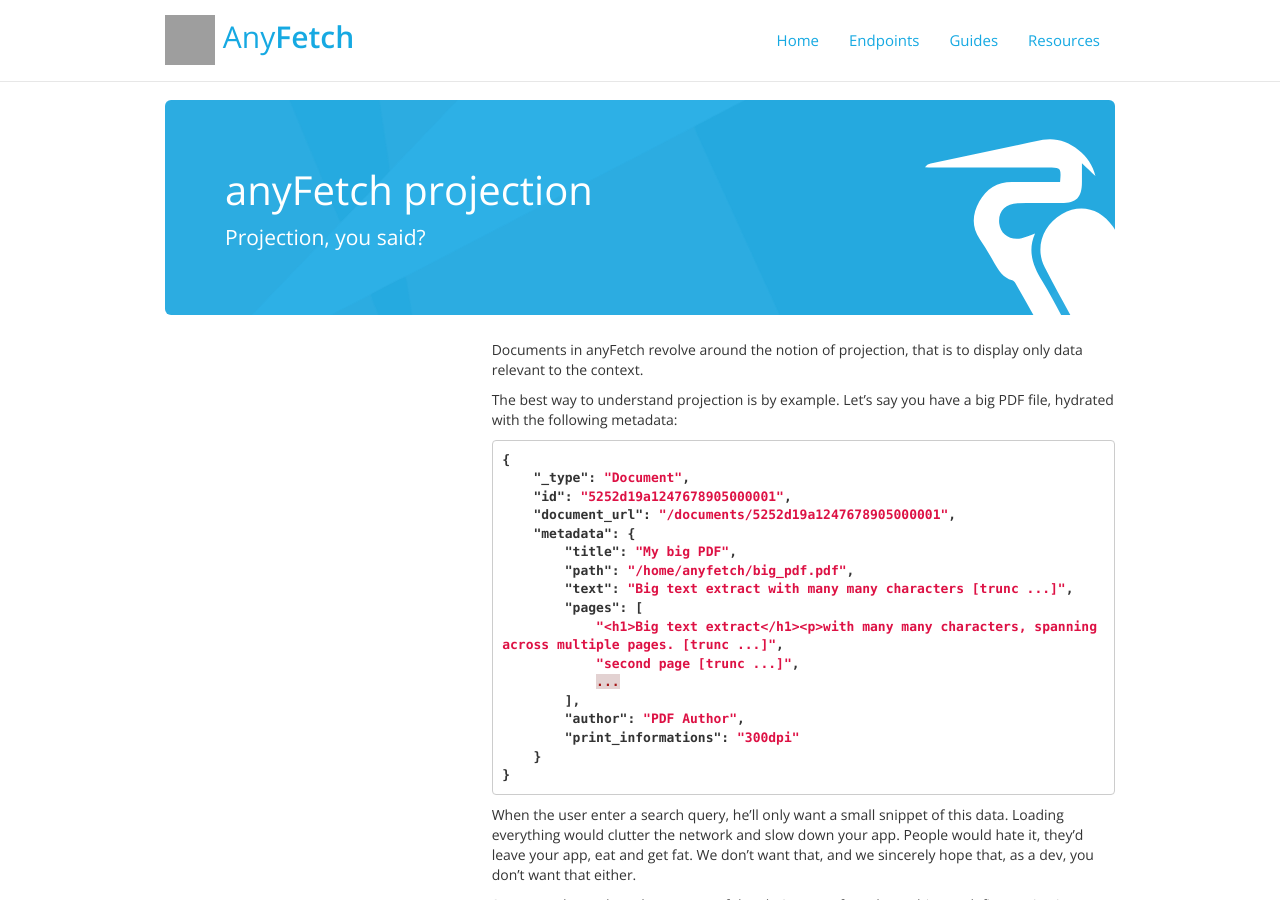
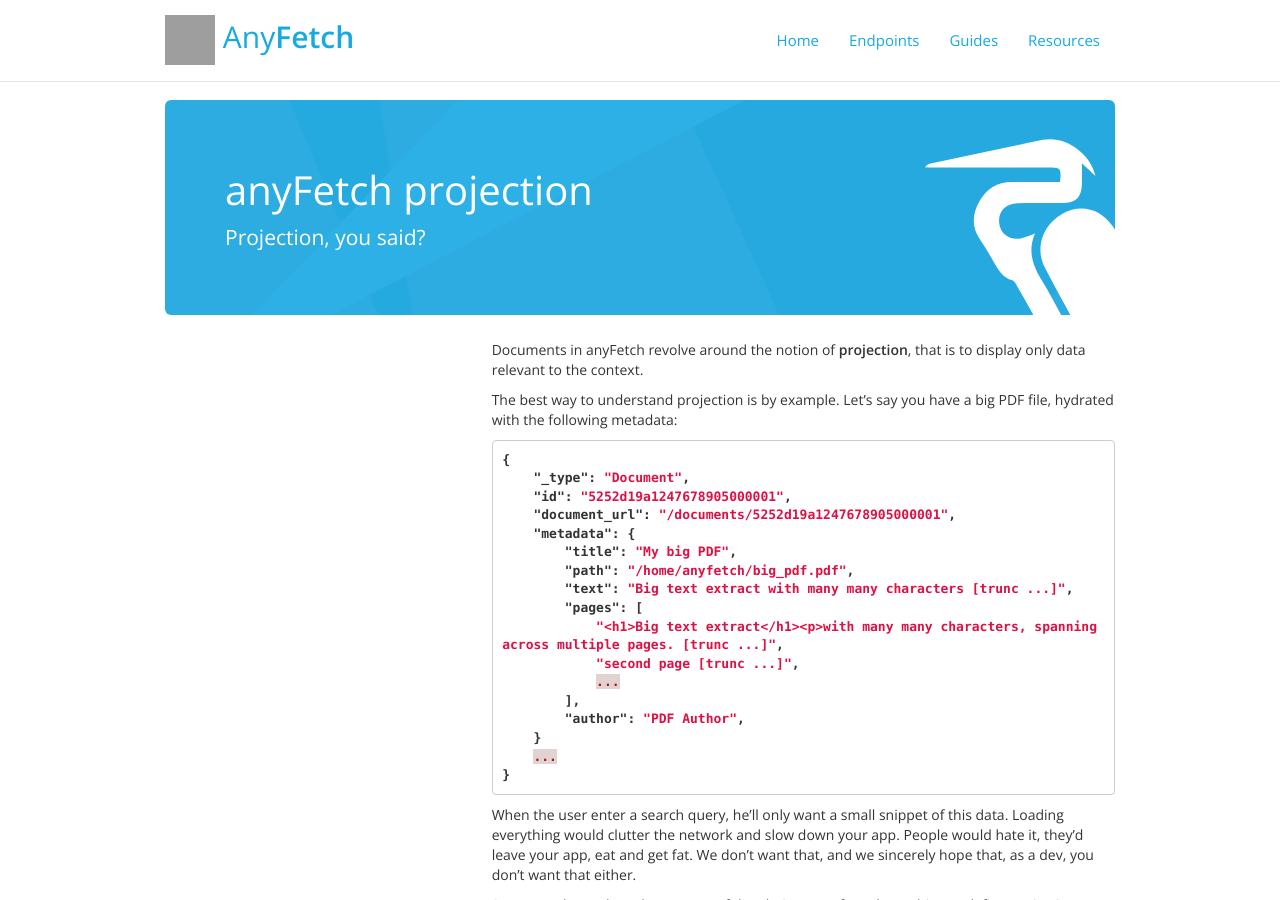
Before and after one commit to AnyFetch/developers.anyfetch.com, a Jekyll site: the page built from guides/concepts/projection.md, in a window 1280 px wide and 900 px high. Built offline with Jekyll 4.4.1, drawn with Linux system fonts in a browser that asks for light colours; nearby versions of some CDN libraries; Markdown is read by kramdown in place of the engine named in the settings; grey boxes are pictures that could not be loaded.

````diff
--- a/guides/concepts/projection.md
+++ b/guides/concepts/projection.md
@@ -4,7 +4,7 @@
 layout: doc
 ---
 
-Documents in anyFetch revolve around the notion of projection, that is to display only data relevant to the context.
+Documents in anyFetch revolve around the notion of **projection**, that is to display only data relevant to the context.
 
 The best way to understand projection is by example. Let's say you have a big PDF file, hydrated with the following metadata:
 
@@ -23,8 +23,8 @@
             ...
         ],
         "author": "PDF Author",
-        "print_informations": "300dpi"
     }
+    ...
 }
 ```
 
````
Also changed, not shown: guides/concepts/identifier.md (+2 -0 lines).
